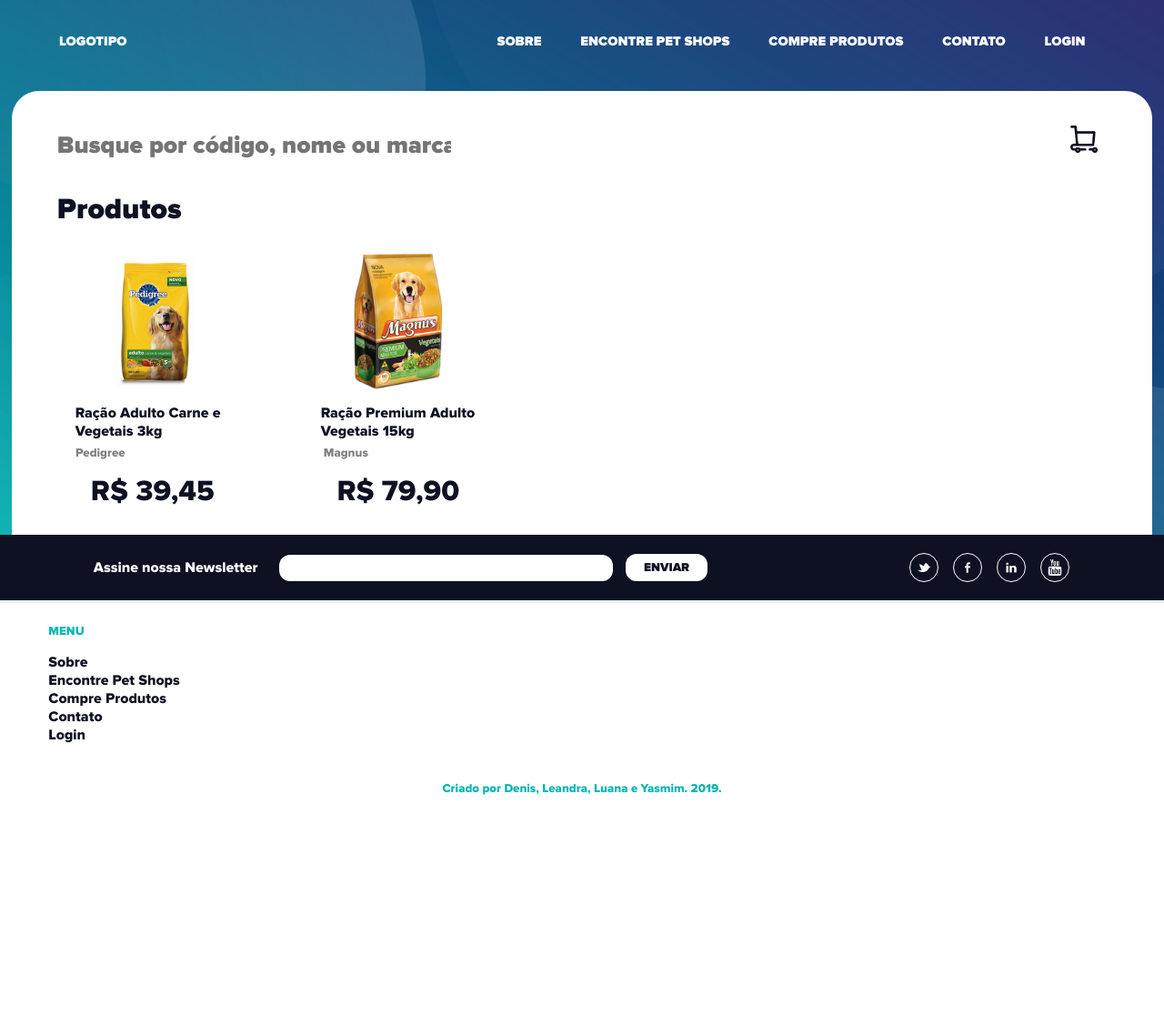
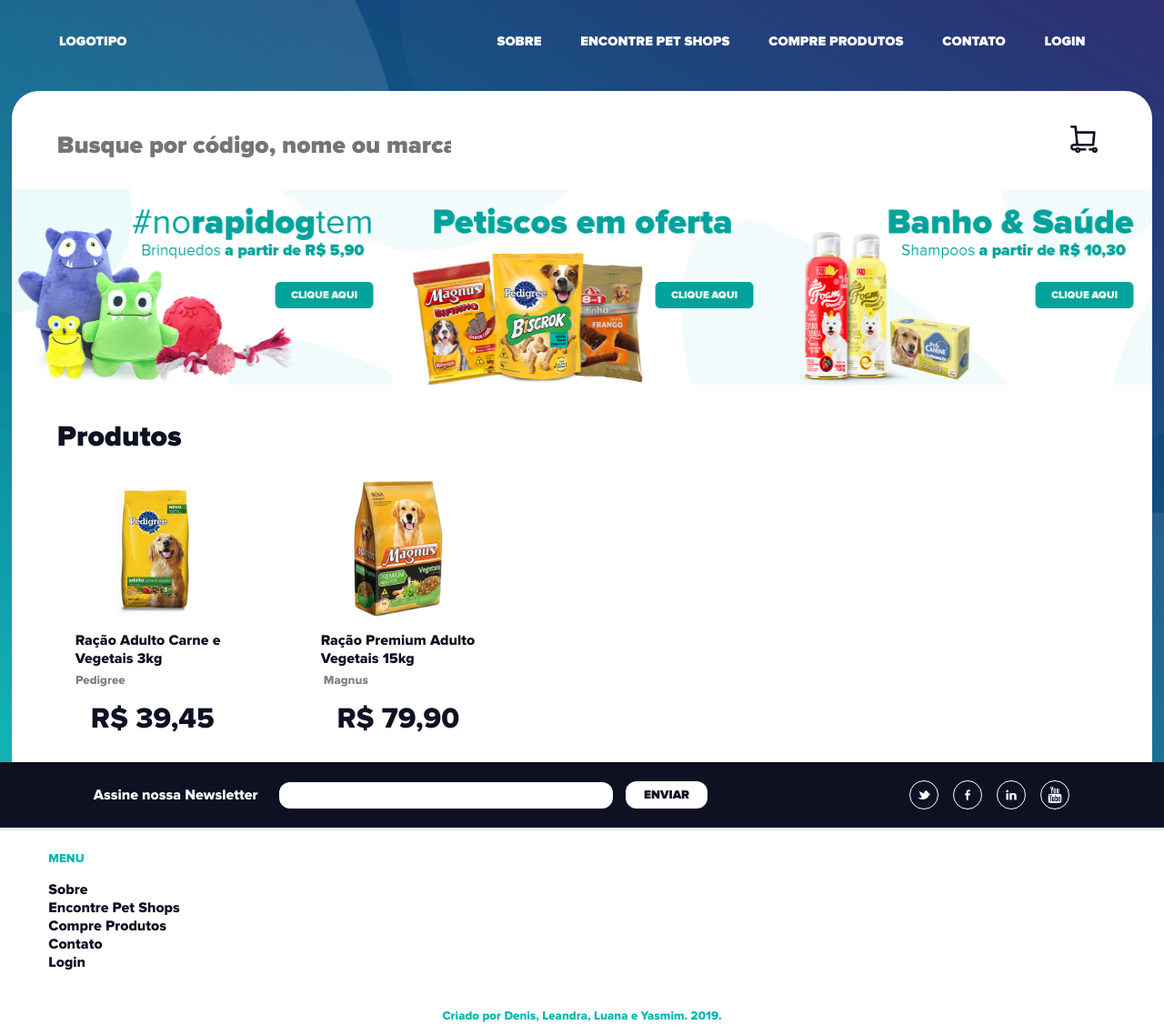
Before and after one commit to denisgodoy/rapidog, a Django app: page /produtos/ in a window 1280 px wide. Shown: the whole page at 91% size. Before the commit the page ends 874 px from the top, so only its background shows below. Run offline with Django 3.2, Linux system fonts and the light colour scheme.

Commit message:
adicionar banners página produtos

```diff
--- a/rapidog/static/style.css
+++ b/rapidog/static/style.css
@@ -405,3 +405,23 @@ p {
     padding-top: 150px;
     width:70% ;
 }
+
+.divBanners {
+    width: 100%;
+    height: 250px;
+    display: flex;
+    flex-direction: row;
+    justify-content: space-around;
+    align-items: center;
+}
+
+.divBanners div {
+    height: 215px;
+    width: 427px ;
+    cursor: pointer;
+}
+
+.divBanners img {
+    width: 100%;
+    height: 100%;
+}
--- a/rapidog/templates/produtos.html
+++ b/rapidog/templates/produtos.html
@@ -7,6 +7,17 @@
         <div class="navBusca">
                 <input type="search" name="Buscar" id="buscaProdutos" placeholder="Busque por código, nome ou marca">
                 <img src="{% static 'imagens/cart.png' %}" alt="">
+        </div>
+        <div class=divBanners>
+            <div>
+                <img src="{% static 'imagens/banner1.png' %}" alt="">
+            </div>
+            <div>
+                <img src="{% static 'imagens/banner2.png' %}" alt="">
+            </div>
+            <div>
+                <img src="{% static 'imagens/banner3.png' %}" alt="">
+            </div>
         </div>
         <h1>Produtos</h1>
         <div class=displayProdutos>
```
Also changed, not shown: rapidog/static/imagens/banner1.png (added), rapidog/static/imagens/banner2.png (added), rapidog/static/imagens/banner3.png (added).
